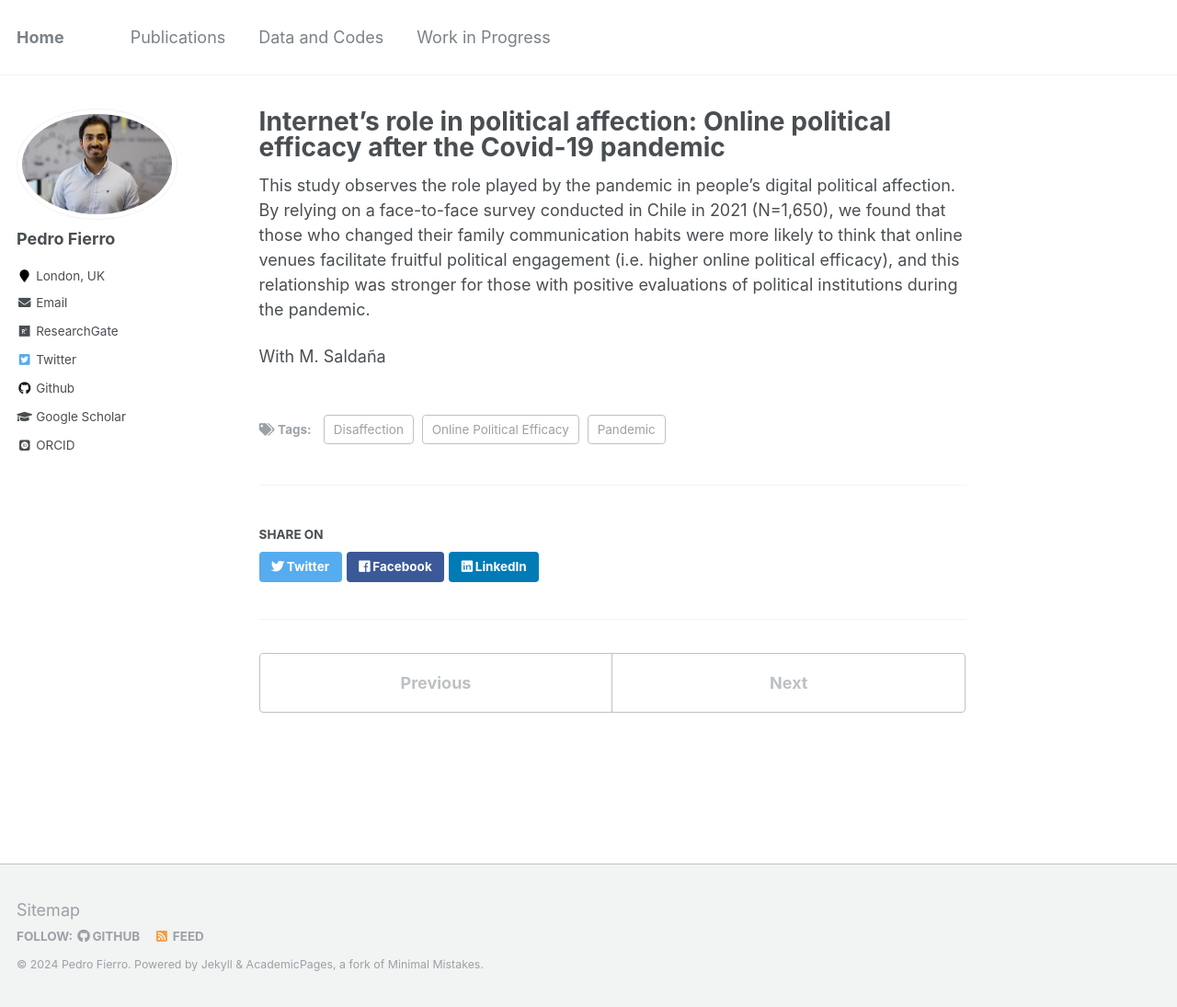
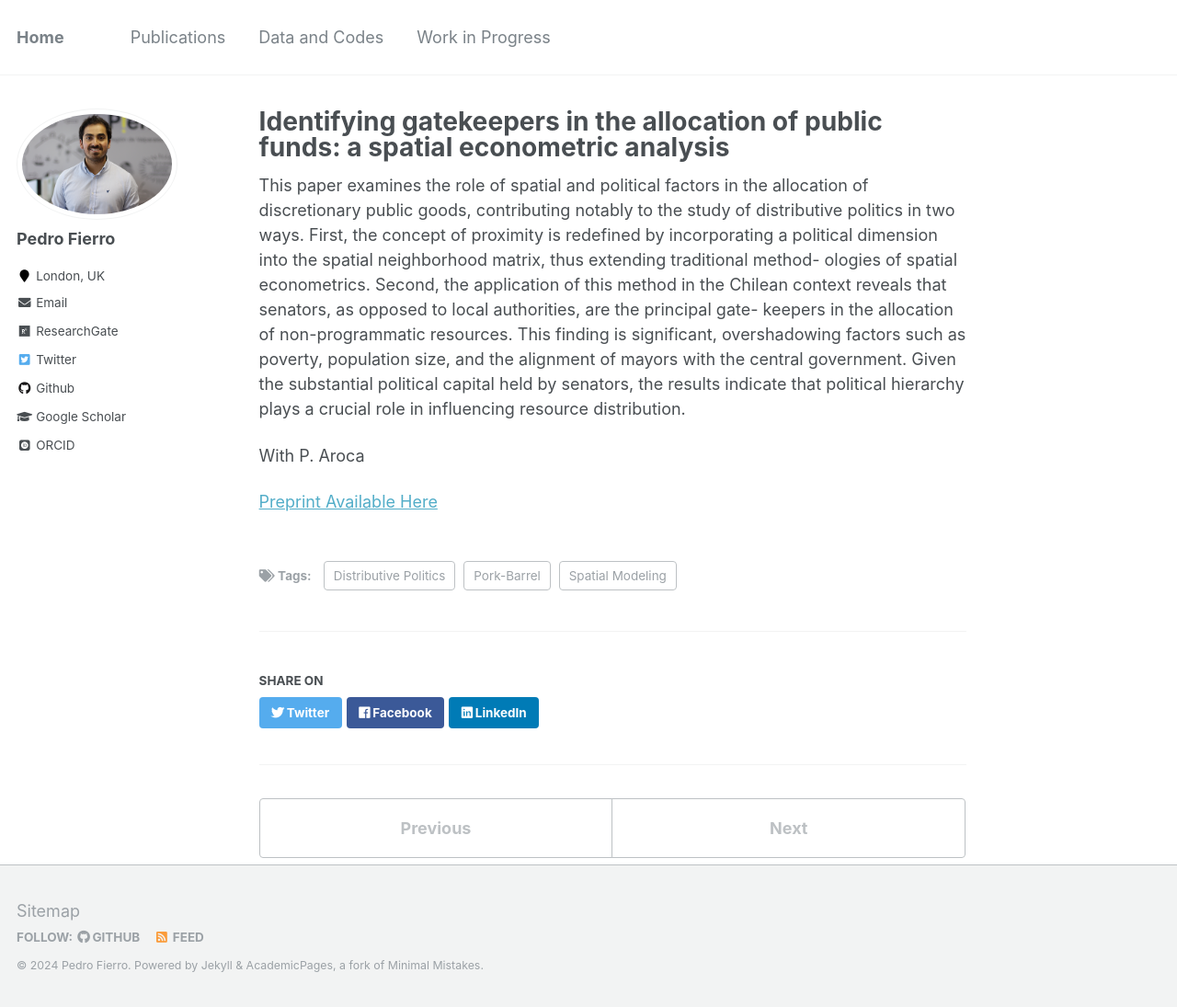
Before and after one commit to pedrofierroz87/pedrofierroz87.github.io, a Jekyll site: the page built from _posts/2013-08-14-blog-post-4.md, in a window 1280 px wide and 1095 px high. Shown: the whole window at 92% size. Built offline with Jekyll 4.4.1, drawn with Linux system fonts in a browser that asks for light colours; some web fonts are replaced.

Commit message:
Update 2013-08-14-blog-post-4.md

```diff
--- a/_posts/2013-08-14-blog-post-4.md
+++ b/_posts/2013-08-14-blog-post-4.md
@@ -1,13 +1,15 @@
 ---
-title: 'Internet’s role in political affection: Online political efficacy after the Covid-19 pandemic'
+title: 'Identifying gatekeepers in the allocation of public funds: a spatial econometric analysis'
 date: 2023-05-10
 permalink: /posts/2013/08/blog-post-4/
 tags:
-  - Online Political Efficacy
-  - Pandemic
-  - Disaffection
+  - Pork-Barrel
+  - Distributive Politics
+  - Spatial Modeling
 ---
 
-This study observes the role played by the pandemic in people’s digital political affection. By relying on a face-to-face survey conducted in Chile in 2021 (N=1,650), we found that those who changed their family communication habits were more likely to think that online venues facilitate fruitful political engagement (i.e. higher online political efficacy), and this relationship was stronger for those with positive evaluations of political institutions during the pandemic.
+This paper examines the role of spatial and political factors in the allocation of discretionary public goods, contributing notably to the study of distributive politics in two ways. First, the concept of proximity is redefined by incorporating a political dimension into the spatial neighborhood matrix, thus extending traditional method- ologies of spatial econometrics. Second, the application of this method in the Chilean context reveals that senators, as opposed to local authorities, are the principal gate- keepers in the allocation of non-programmatic resources. This finding is significant, overshadowing factors such as poverty, population size, and the alignment of mayors with the central government. Given the substantial political capital held by senators, the results indicate that political hierarchy plays a crucial role in influencing resource distribution.
 
-With M. Saldaña
+With P. Aroca
+
+[Preprint Available Here]()
```
